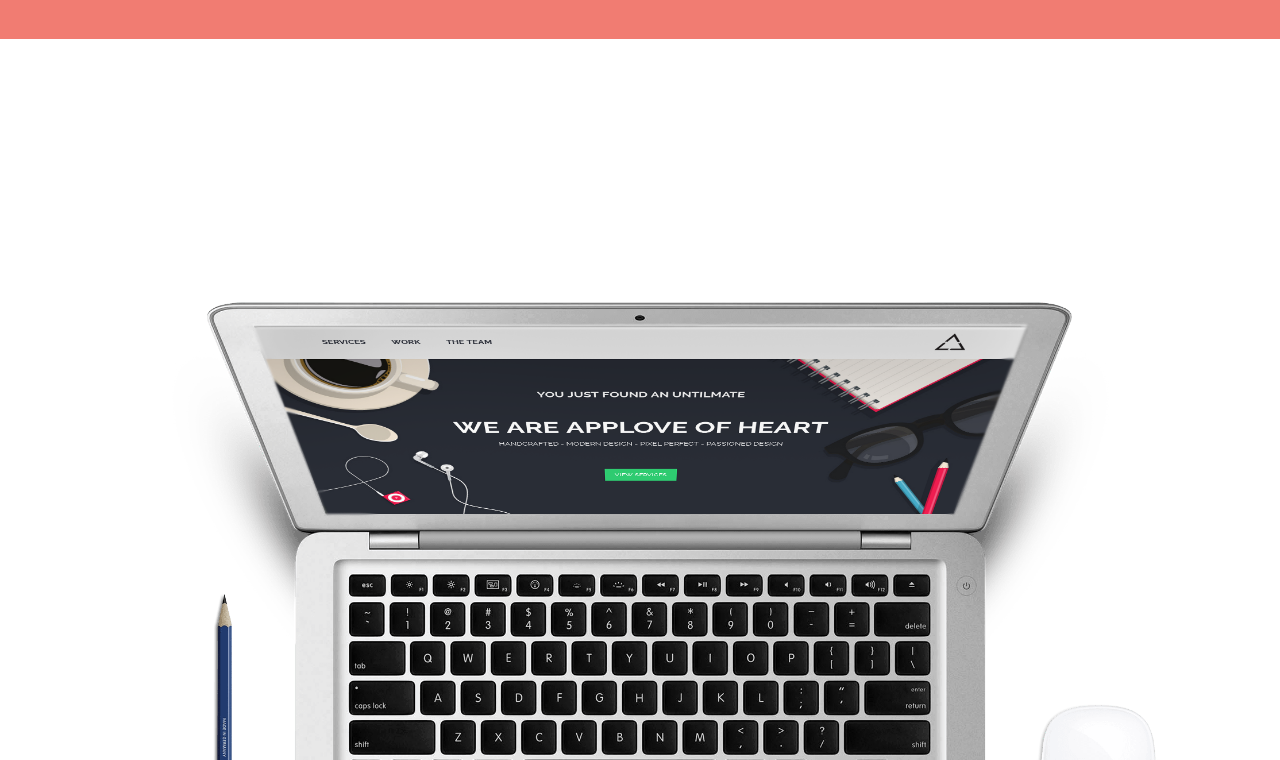
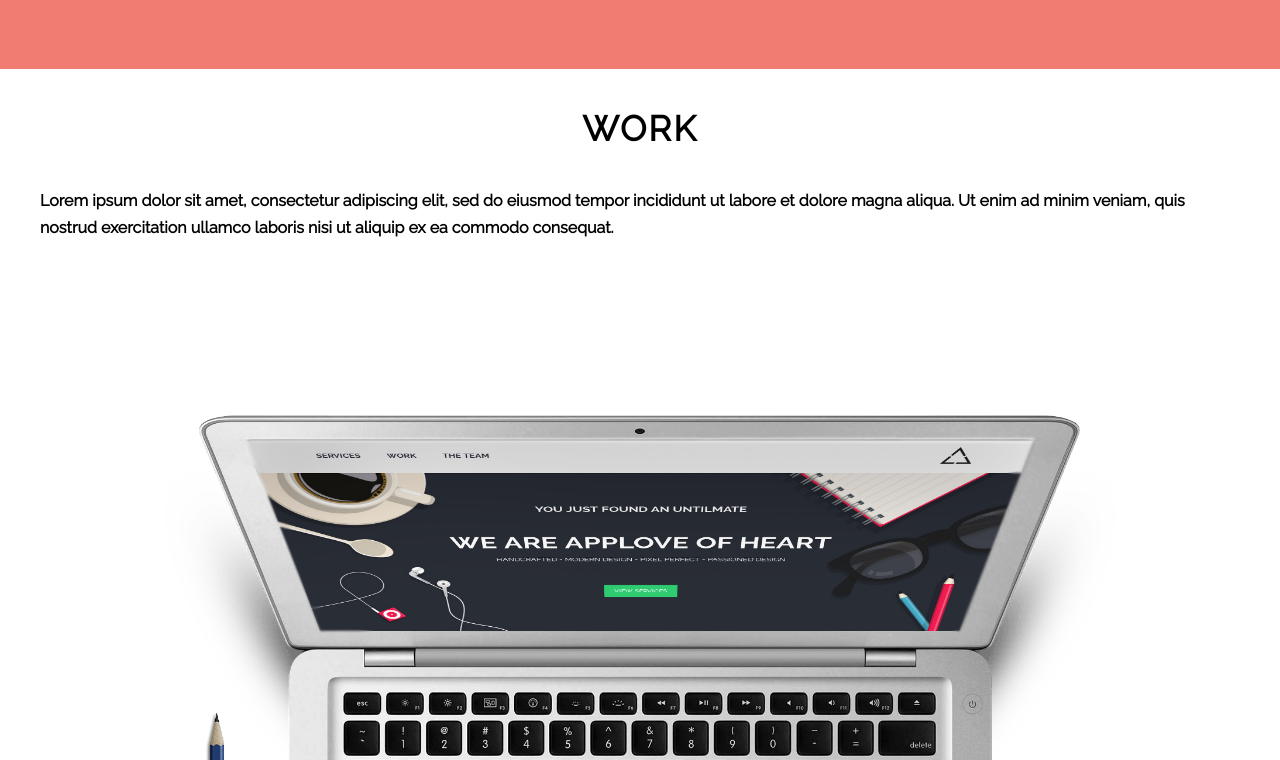
Before and after one commit to Polas7/applove, a plain HTML site: page index.html in a window 1280 px wide. Shown: the part 1220-1980 px from the top of the page. Drawn offline with Linux system fonts and the light colour scheme.

Commit message:
parrafo texto

```diff
--- a/css/main.css
+++ b/css/main.css
@@ -97,19 +97,20 @@ header{
   margin-top: 63px;
 }
 .text-services{
+  text-align: center;
+  margin-top: 30px;
   font-size: 35px;
   letter-spacing: 2px;
 }
 /*nueva seccion*/
-.work{
+.img{
   background-image: url(../assets/images/hero.png);
   background-position: center;
   background-size: 100%;
   background-repeat: no-repeat;
   height: 1400px;
-  border: 100px solid white;/*<3*/
+  border: 50px solid white;/*<3*/
   text-align: center;
-  margin-top: 80px;
  }
 
 
--- a/index.html
+++ b/index.html
@@ -20,7 +20,7 @@
 </header>
 <section id="home">
 	<div class="container">
-	<h2>YOU JUST FOUND AN UNTILMATE</h2>
+	<h2>YOU JUST FOUND AN UNTILMATE</h2><br>
 	<h1 class="text-uppercase text-home mb-0">we are applove from heart</h1>
 	<p class="text-uppercase mt-0">HANDCRAFTED - MODERN DESIGN - PIXEL PERFECT - PASSIONED DESIGN</p>
 	<a href="#services" class="btn-home">View services</a>
@@ -58,22 +58,11 @@
 </section>
 <section class="work">
 	<div class="container">
-
-
-
-
-
-
-
-
-
-
-
-
-
-
-
-
+	<h2 class="text-uppercase text-services">work</h2><br>
+	<h4>
+		Lorem ipsum dolor sit amet, consectetur adipiscing elit, sed do eiusmod tempor incididunt ut labore et dolore magna aliqua. Ut enim ad minim veniam, quis nostrud exercitation ullamco laboris nisi ut aliquip ex ea commodo consequat.
+	</h4>
+	<div class="img"></div>
 
 
 
```
